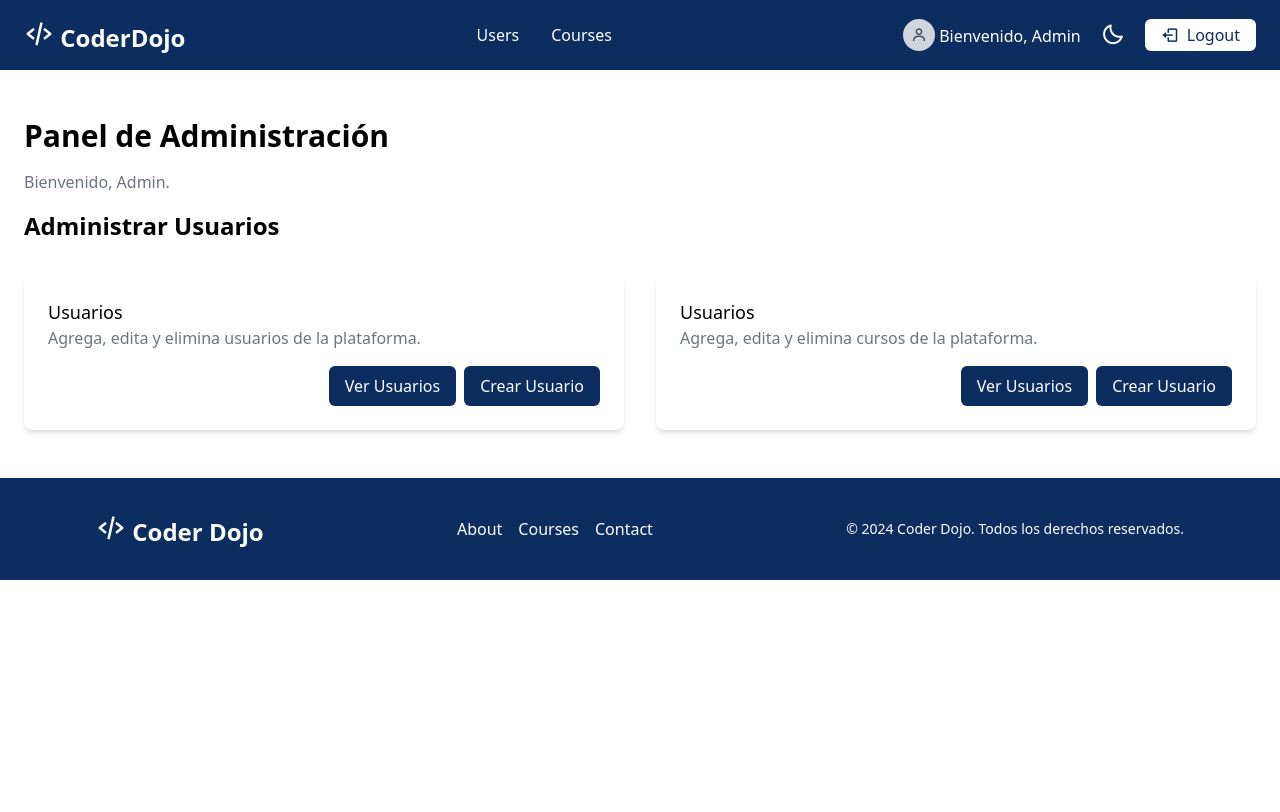
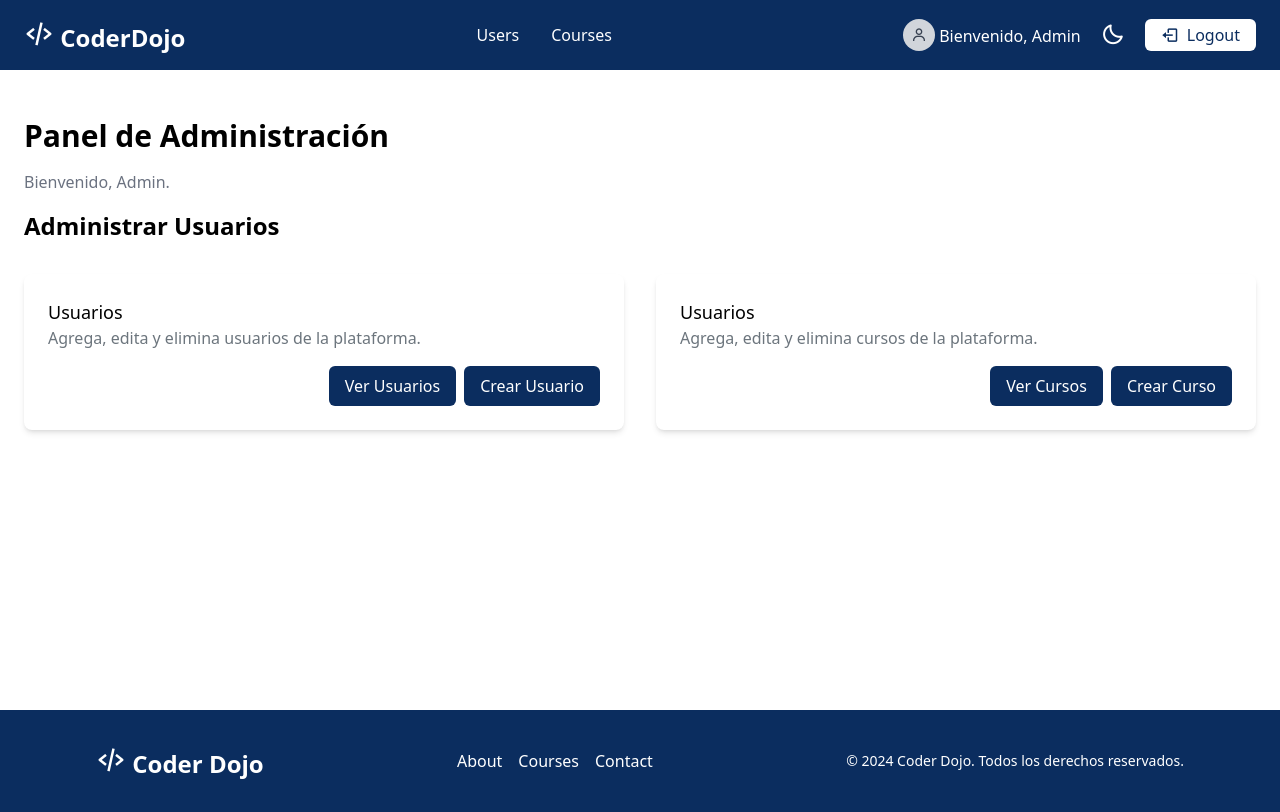
Before and after one commit to Alsnj20/Coder_Dojo, a React (Vite) app in the folder fronted/: page /admin in a window 1280 px wide. Built offline with nearby package versions, Linux system fonts and the light colour scheme.

Commit message:
Se modifican verUsuarios y createCurso y se indexan al componente main

```diff
--- a/fronted/src/App.jsx
+++ b/fronted/src/App.jsx
@@ -20,9 +20,7 @@ function App() {
         <Route path="/" element={<Home />} />
         <Route path="register/" element={<RegisterUser />} />
         <Route path="login/" element={<LoginUser />} />
-        <Route path="admin/" element={<Admin />}>
-          <Route path="users" element={<AdminList />} />
-        </Route>
+        <Route path="admin/*" element={<Admin />}/>
         <Route path="teacher/" element={<HomeTeacher />} />
         <Route path="student/" element={<HomeStudent />} />
         <Route path="access-denied/" element={<AccessDenied />} />
--- a/fronted/src/designUI/Admin/Admin.jsx
+++ b/fronted/src/designUI/Admin/Admin.jsx
@@ -1,18 +1,28 @@
 import AdminFooter from "./AdminFooter";
 import AdminMain from "./AdminMain";
+import AdminList from "./AdminList";
 import AdminNavigation from "./AdminNavigation";
-import { Outlet, useLocation } from "react-router-dom";
+import AccessDenied from "../../components/AccessDenied";
+import { useLocation, Outlet, Route, Routes } from 'react-router-dom';
+import AdminCourse from "./AdminCourse";
+
 function Admin() {
   const location = useLocation();
-  console.log("La info del admin ha llegado", location.state);
+  const user = location.state;
   return (
-  <div className="flex flex-col min-h screen">
-    <AdminNavigation/>
-    <AdminMain>
-    </AdminMain>
-    <Outlet/>
-    <AdminFooter/>
-  </div>
+    <div className="flex flex-col min-h screen">
+      <AdminNavigation />
+      <main className="flex-grow min-h-[80vh]">
+        <Routes>
+          <Route index element={<AdminMain />} />
+          <Route path="users" element={<AdminList />} />
+          <Route path="courses" element={<AdminList />} />
+          <Route path="courses/create" element={<AdminCourse />} />
+        </Routes>
+      </main>
+      <Outlet />
+      <AdminFooter />
+    </div>
   );
 }
 export default Admin;
--- a/fronted/src/designUI/Admin/AdminCourse.jsx
+++ b/fronted/src/designUI/Admin/AdminCourse.jsx
@@ -1,7 +1,9 @@
 import Card from './Utilities/';
+import { Link } from 'react-router-dom';
 function AdminCourse() {
   return (
     <section className="container mx-auto py-12 px-6">
+      <Link className='border-spacing-1 hover:border-b-black' to='/admin'><i><i className='bx bx-arrow-back'></i></i>Regresar </Link>
       <form action="">
         <div className="space-y-4">
           <div className="flex items-center justify-between">
--- a/fronted/src/designUI/Admin/AdminList.jsx
+++ b/fronted/src/designUI/Admin/AdminList.jsx
@@ -1,8 +1,10 @@
+import { Link } from 'react-router-dom';
 import Card from './Utilities/';
 function AdminList() {
   return (
     <section className="container mx-auto py-12 px-6">
       <div className="space-y-4">
+        <Link className='border-spacing-1 hover:border-b-black' to='/admin'><i><i className='bx bx-arrow-back'></i></i>Regresar </Link>
         <h2 className="text-2xl font-bold">Lista de Usuarios</h2>
         <p className="text-gray-500"></p>
         <Card>
--- a/fronted/src/designUI/Admin/AdminMain.jsx
+++ b/fronted/src/designUI/Admin/AdminMain.jsx
@@ -31,14 +31,14 @@ function AdminMain() {
                 <button
                   className="inline-flex items-center gap-2 bg-[#0b2d5f] text-white px-4 py-2 rounded-md hover:bg-[#0a2a54]"
                 >
-                  Ver Usuarios
+                  Ver Cursos
                 </button>
               </Link>
               <Link to='courses/create/'>
                 <button
                   className="inline-flex items-center gap-2 bg-[#0b2d5f] text-white px-4 py-2 rounded-md hover:bg-[#0a2a54]"
                 >
-                  Crear Usuario
+                  Crear Curso
                 </button>
               </Link>
             </AdminUsersCard>
--- a/fronted/src/designUI/Admin/AdminNavigation.jsx
+++ b/fronted/src/designUI/Admin/AdminNavigation.jsx
@@ -4,7 +4,7 @@ function AdminNavigation() {
   return (
     <header className="bg-[#0b2d5f] text-white py-4 px-6 flex justify-between items-center">
       <div className="flex items-center gap-4">
-        <a href="#" className="flex items-center">
+        <a href="/" className="flex items-center">
           <span className="text-2xl font-bold"> <i className="text-3xl text-white bx bx-code-alt"></i> CoderDojo</span>
         </a>
       </div>
```
Also changed, not shown: 1 other file (tests, documents, lock files or other folders).
